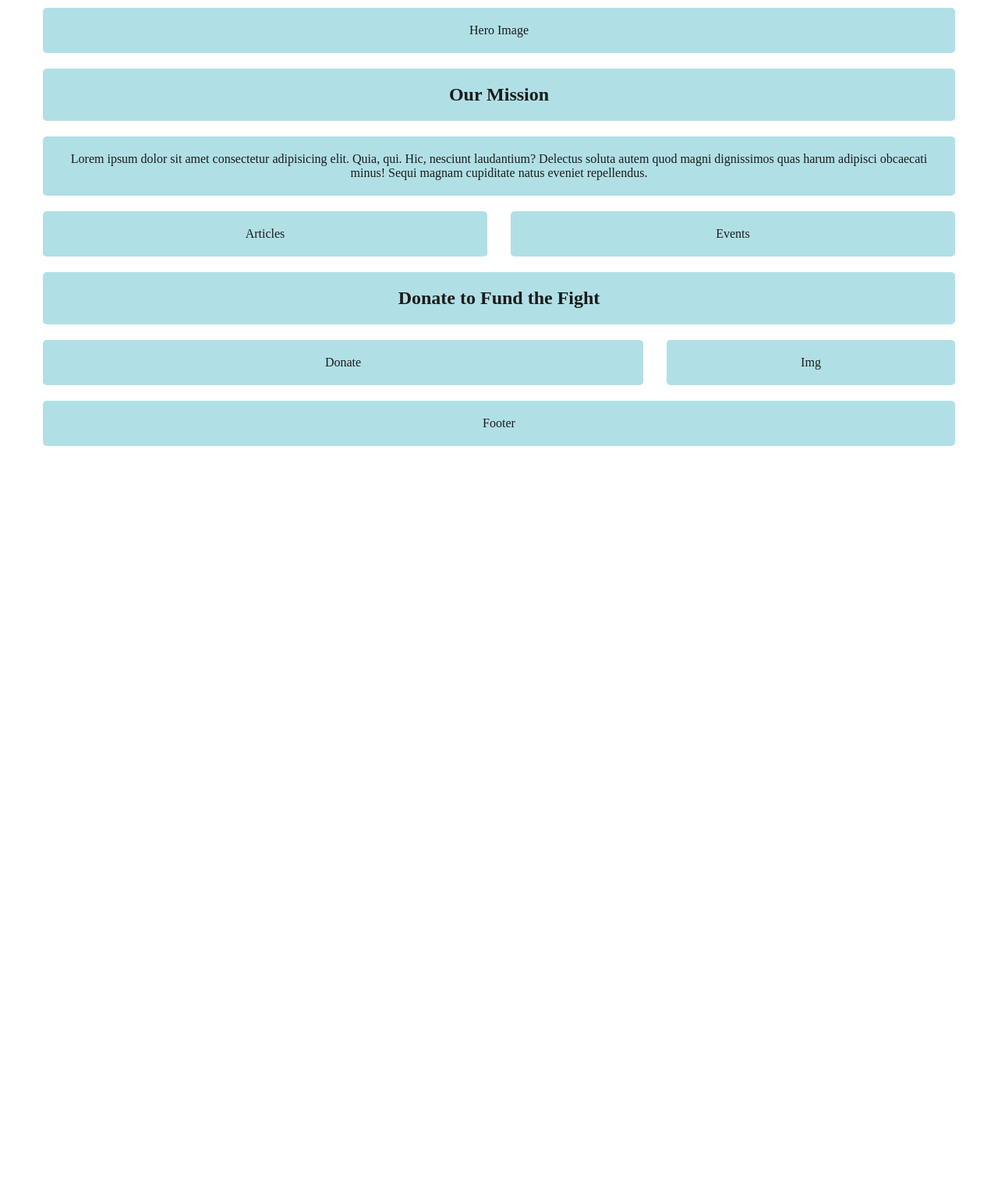
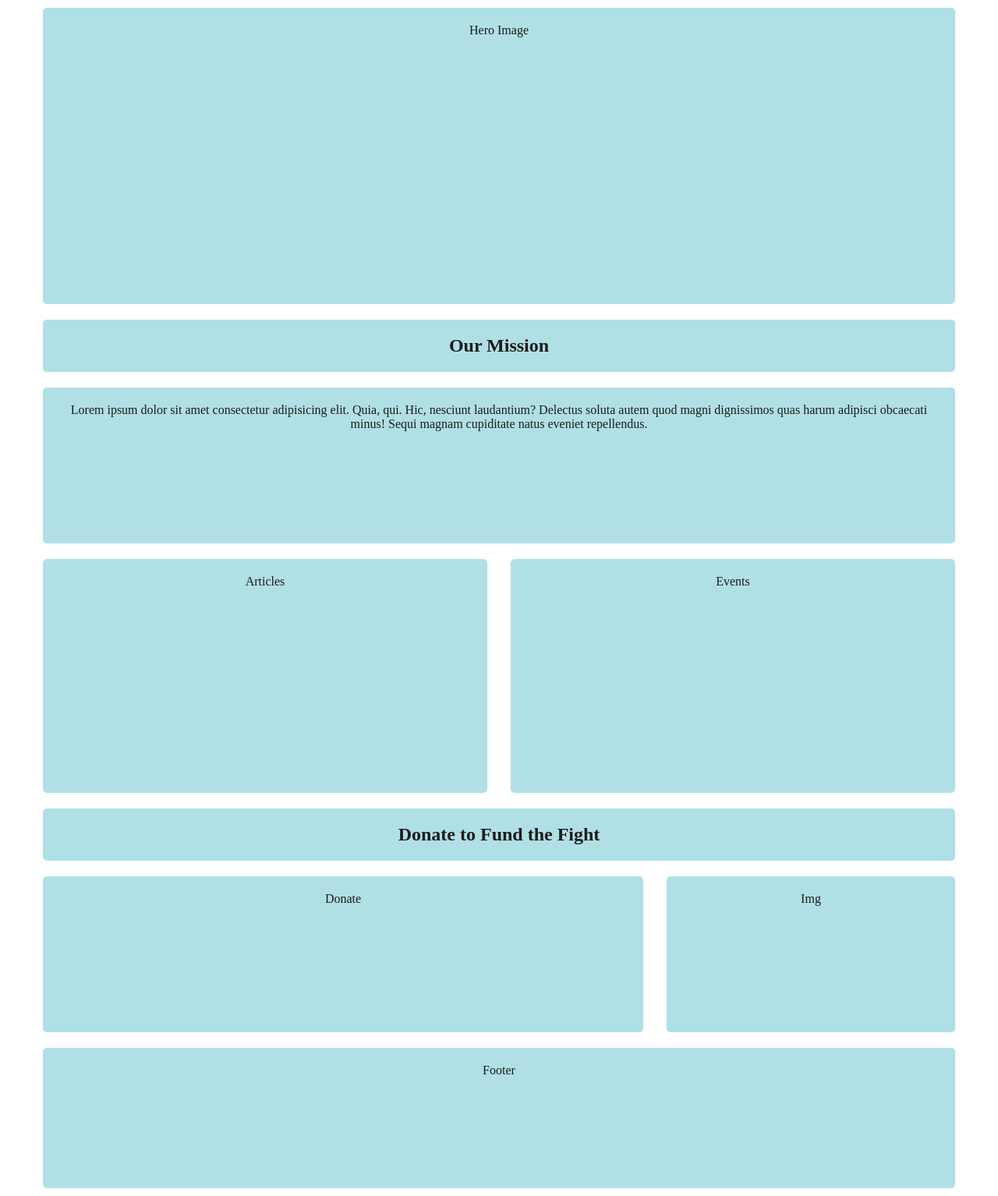
Before and after one commit to neizerjemima/FIP-Foundation-Sixty6, a PHP site: page / in a window 1280 px wide. Shown: the part 182-1716 px from the top of the page at 78% size. Before the commit the page ends 754 px from the top, so only its background shows below. Run offline with PHP 8.4, Linux system fonts and the light colour scheme.

Commit message:
Adding sections

```diff
--- a/css/main.css
+++ b/css/main.css
@@ -1 +1 @@
-/*# sourceMappingURL=main.css.map */
+footer{height:200px}#hero-con{height:400px}#mission div{height:200px}#articles div{height:300px}#donate div{height:200px}/*# sourceMappingURL=main.css.map */
--- a/index.html
+++ b/index.html
@@ -37,13 +37,13 @@
         <div class="box col-span-full">Lorem ipsum dolor sit amet consectetur adipisicing elit. Quia, qui. Hic, nesciunt laudantium? Delectus soluta autem quod magni dignissimos quas harum adipisci obcaecati minus! Sequi magnam cupiditate natus eveniet repellendus.</div>
     </section>
 
-    <section class="grid-con" id="contributions">
+    <section class="grid-con" id="articles">
     <h2 class="box col-span-full hidden">Articles and Upcoming Events</h2>
         <div class="box col-span-full m-col-start-1 m-col-end-7">Articles</div>
         <div class="box col-span-full m-col-start-7 m-col-end-13">Events</div>
     </section>
 
-    <section class="grid-con" id="projects">
+    <section class="grid-con" id="donate">
     <h2 class="box col-span-full">Donate to Fund the Fight</h2>
         <div class="box col-span-full m-col-span-8">Donate</div>
         <div class="box col-span-full m-col-span-4">Img</div>
--- /dev/null
+++ b/sass/components/_footer.scss
@@ -0,0 +1,5 @@
+@use '../abstracts' as a;
+
+footer {
+    height: 200px;
+}
--- a/sass/components/_index.scss
+++ b/sass/components/_index.scss
@@ -1 +1,4 @@
-// Import variables from the main variables partial
+
+@forward 'header';
+@forward 'footer';
+@forward 'section';
```
Also changed, not shown: sass/components/_header.scss (added, +120 -0 lines), sass/components/_section.scss (added, +16 -0 lines), 1 other file.
